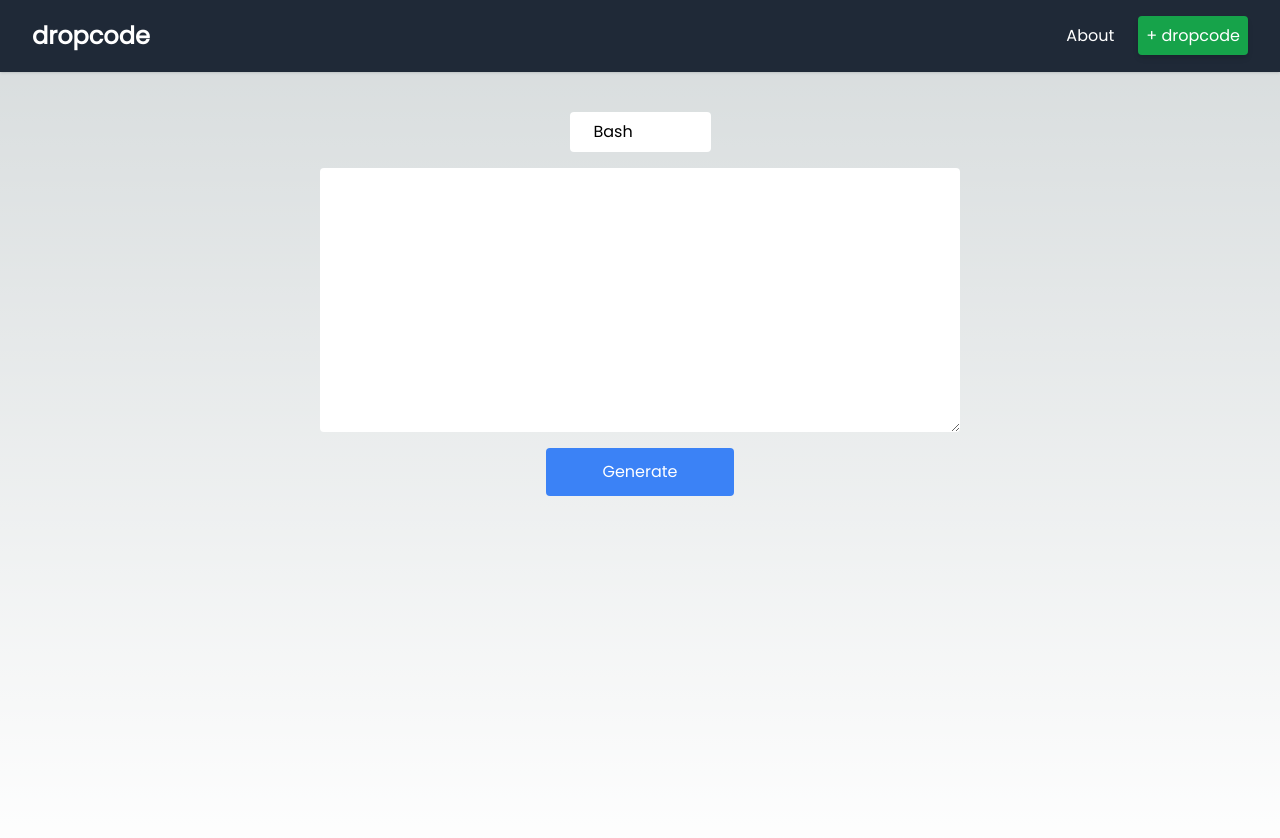
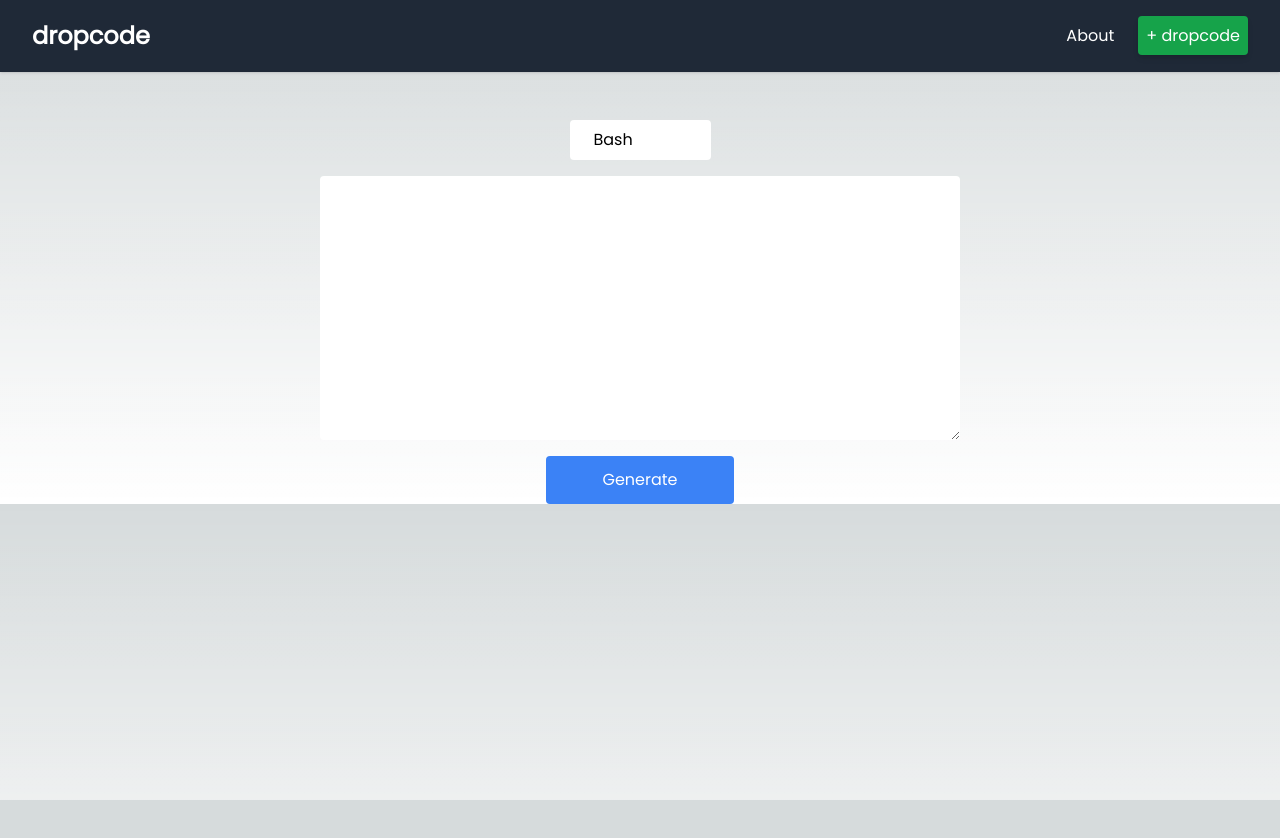
Before and after one commit to DocksDocks/dropcode, a Next.js app: page / in a window 1280 px wide. Shown: the top 838 px of the page. After the commit the page ends 800 px from the top, so only its background shows below. Built offline with nearby package versions, Linux system fonts and the light colour scheme.

Commit message:
Minor fix - height adjustment in about/landing page

```diff
--- a/src/app/about/page.tsx
+++ b/src/app/about/page.tsx
@@ -3,7 +3,7 @@ import { listAbout } from "@/constants";
 
 export default function About() {
   return (
-    <div className="flex flex-col items-center justify-center content-center place-self-center mx-auto mt-24 p-6 w-1/2">
+    <div className="h-full flex flex-col items-center justify-center content-center place-self-center mx-auto mt-24 p-6 w-1/2">
       {listAbout.map((item, index) => (
         <AboutLink key={index} text={item.text} url={item.url} />
       ))}
--- a/src/app/page.tsx
+++ b/src/app/page.tsx
@@ -30,7 +30,7 @@ export default function DropcodeHome() {
   };
 
   return (
-    <main className="bg-base-200 dark:bg-base-800 min-h-screen pt-10">
+    <main className="bg-base-200 dark:bg-base-800 h-full mt-12">
       <div className="flex flex-col items-center">
         <SelectButton language={language} setLanguage={setLanguage}/>
         <textarea
```
